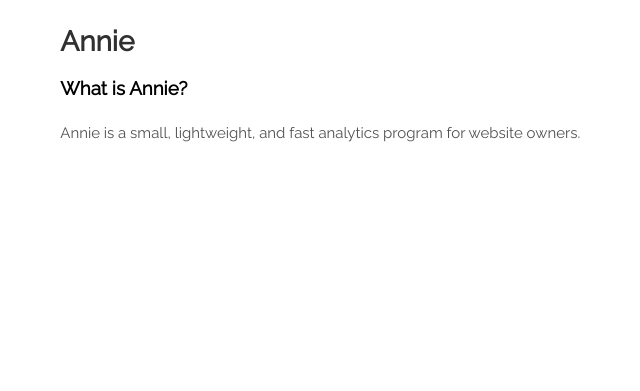
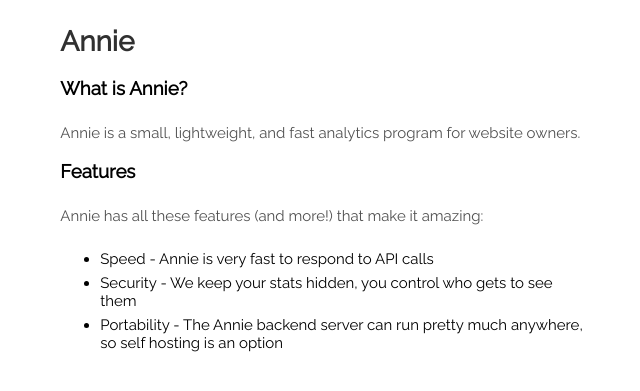
Before and after one commit to annieapp/annie, a Jekyll site: the page built from frontend/index.html, in a window 1280 px wide. Shown: the top 391 px of the page, without its empty margins (279-919 px from the left). Built offline with Jekyll 4.4.1, drawn with Linux system fonts in a browser that asks for light colours.

Commit message:
Add features

```diff
--- a/frontend/index.html
+++ b/frontend/index.html
@@ -4,3 +4,10 @@ layout: default
 <h1>Annie</h1>
 <h3>What is Annie?</h4>
 <p>Annie is a small, lightweight, and fast analytics program for website owners.</p>
+<h3>Features</h3>
+<p>Annie has all these features (and more!) that make it amazing:</p>
+<ul>
+  <li>Speed - Annie is very fast to respond to API calls</li>
+  <li>Security - We keep your stats hidden, you control who gets to see them</li>
+  <li>Portability - The Annie backend server can run pretty much anywhere, so self hosting is an option</li>
+</ul>
```
